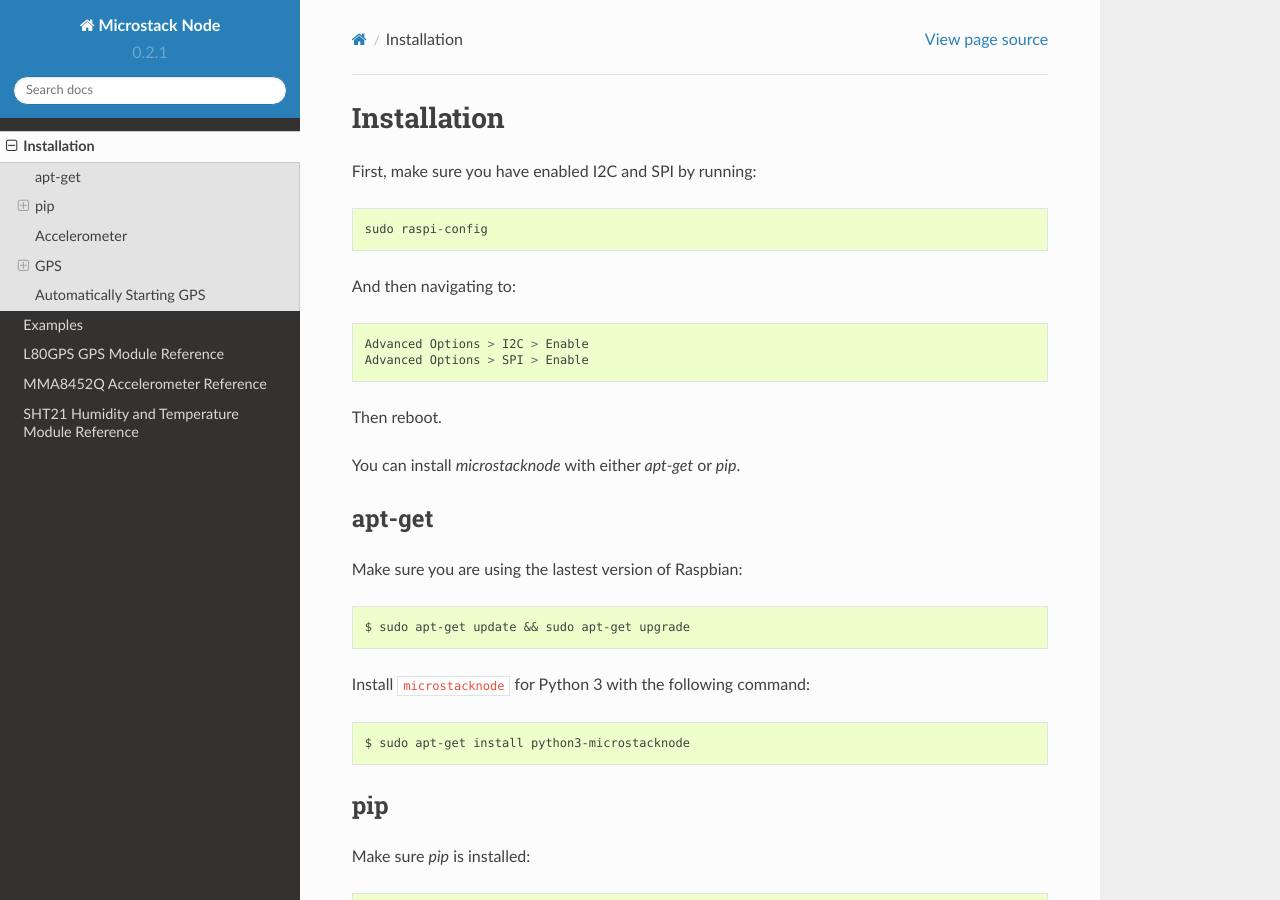
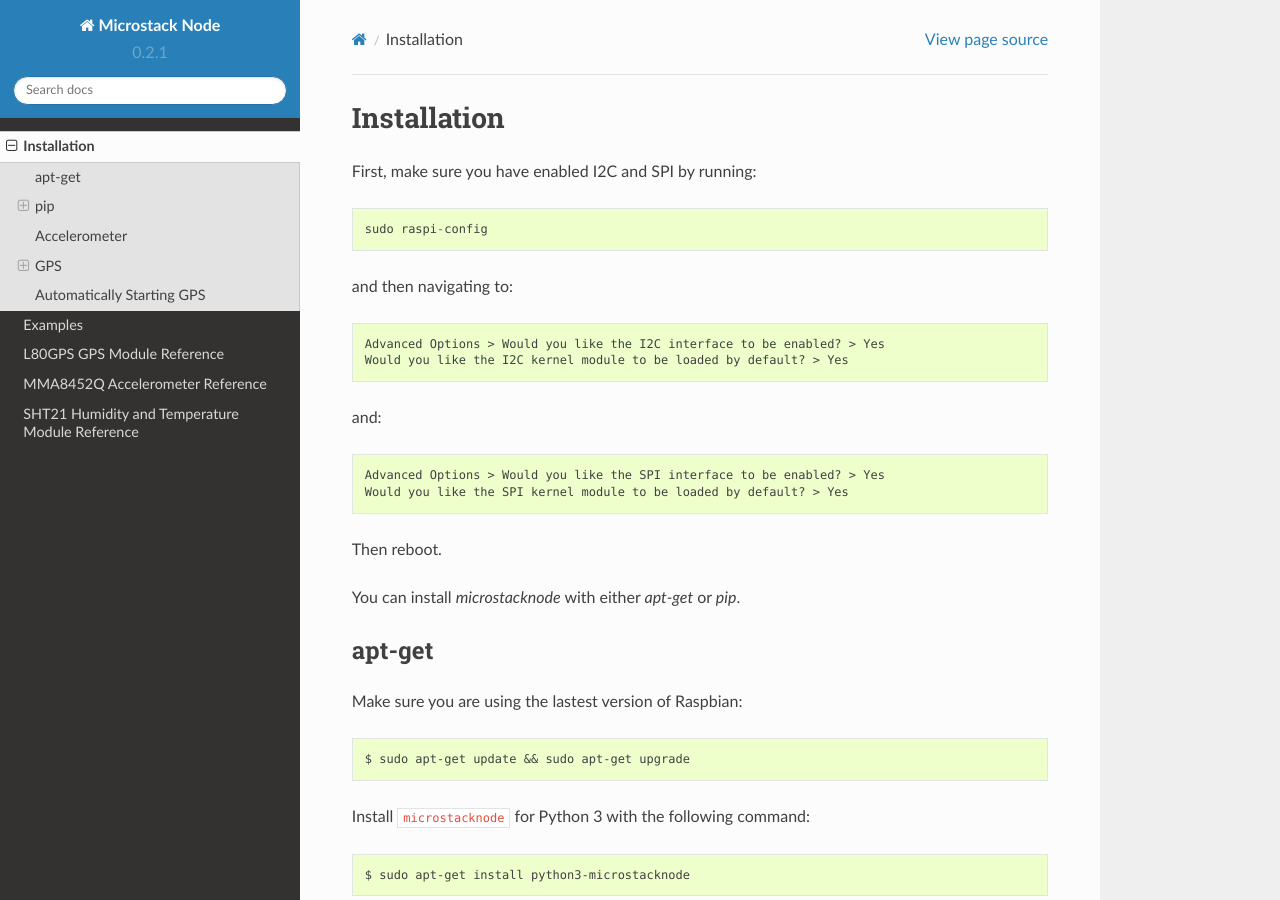
Before and after one commit to microstack-IoT/python3-microstacknode, a Sphinx documentation site: the page built from docs/installation.rst, in a window 1280 px wide and 900 px high. Built offline with Sphinx 7.4.7 and the Read the Docs theme 2.0.0, drawn with Linux system fonts in a browser that asks for light colours; pages that are not in the unit, such as notebooks, are missing from menus.

Commit message:
updated raspiconfig instructions

```diff
--- a/docs/installation.rst
+++ b/docs/installation.rst
@@ -5,10 +5,15 @@ First, make sure you have enabled I2C and SPI by running::
 
     sudo raspi-config
 
-And then navigating to::
+and then navigating to::
 
-    Advanced Options > I2C > Enable
-    Advanced Options > SPI > Enable
+    Advanced Options > Would you like the I2C interface to be enabled? > Yes
+    Would you like the I2C kernel module to be loaded by default? > Yes
+
+and::
+
+    Advanced Options > Would you like the SPI interface to be enabled? > Yes
+    Would you like the SPI kernel module to be loaded by default? > Yes
 
 Then reboot.
 
```
